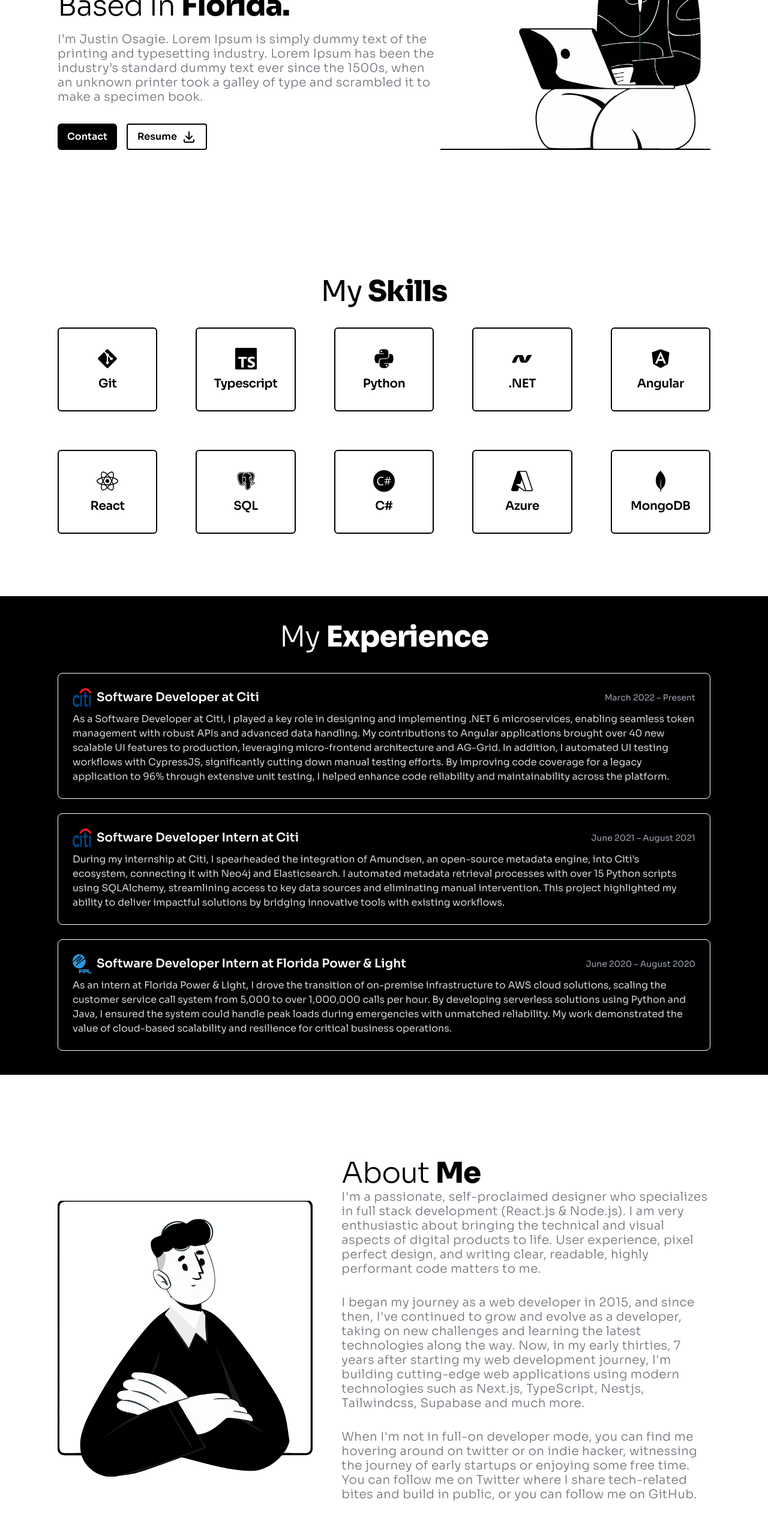
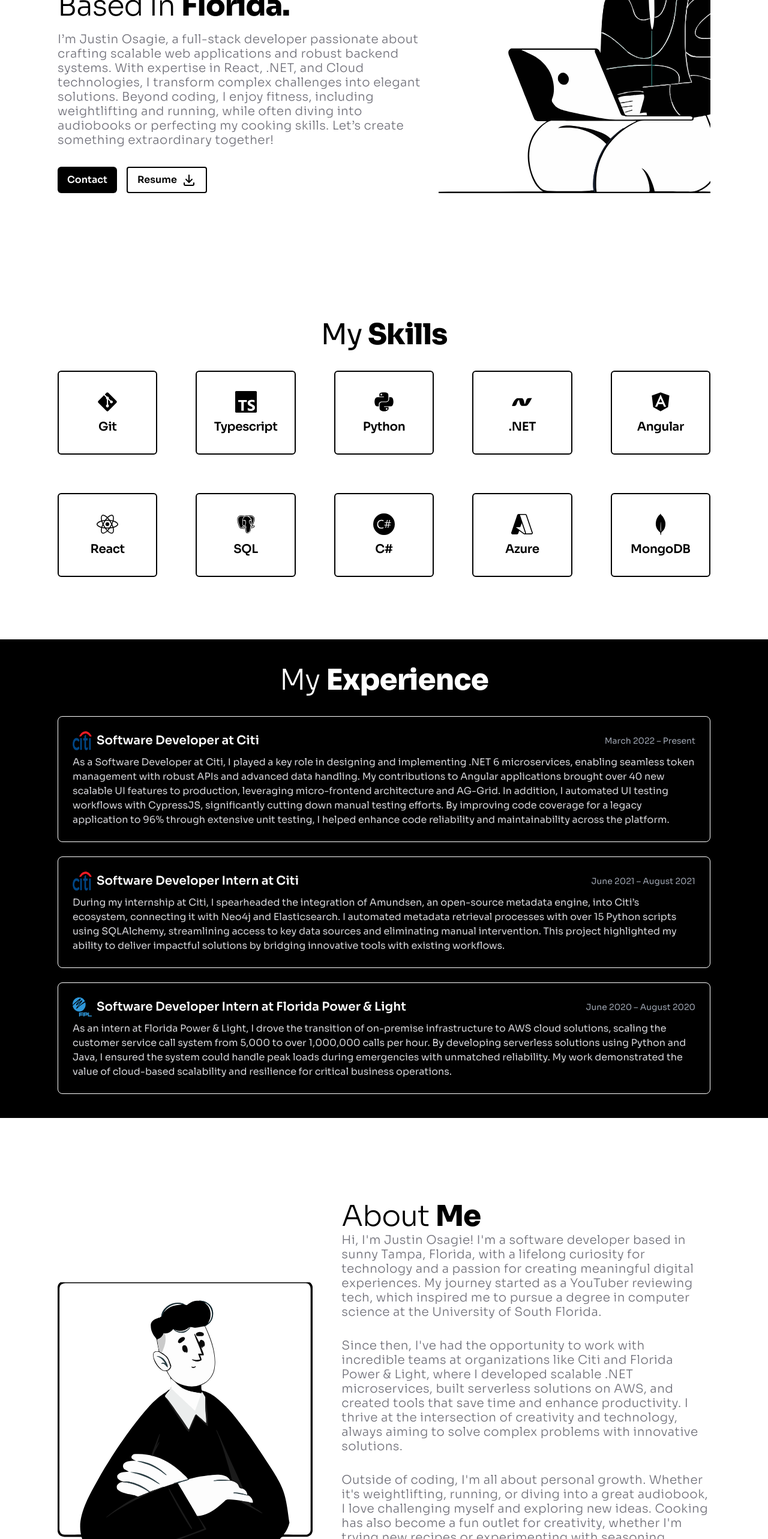
Before and after one commit to ashleyc2219/portfolio-web, a Next.js app: page / in a window 1280 px wide. Shown: the part 234-2800 px from the top of the page at 60% size. Built offline with nearby package versions, Linux system fonts and the light colour scheme.

Commit message:
Added copy text for myself

```diff
--- a/components/sections/aboutSection.tsx
+++ b/components/sections/aboutSection.tsx
@@ -8,7 +8,7 @@
     >
       <div className="mx-auto grid max-w-screen-xl gap-y-8 px-4 py-8 lg:grid-cols-12 lg:gap-8 lg:py-16 xl:gap-x-12">
         {/* Image Content */}
-        <div className="hidden overflow-hidden lg:col-span-5 lg:mt-0 lg:flex">
+        <div className="order-first flex justify-center lg:order-none lg:col-span-5">
           <img
             src="/aboutSection/about.svg"
             alt="mockup"
@@ -17,32 +17,36 @@
         </div>
 
         {/* Text Content */}
-        <div className="mr-auto place-self-center lg:col-span-7">
+        <div className="order-last text-center lg:order-none lg:col-span-7 lg:text-left">
           <h1 className="text-display-medium font-light text-primary-black dark:text-primary-white">
             About <span className="font-extrabold">Me</span>
           </h1>
           <p className="text-paragraph-p2 mb-6 max-w-2xl font-light text-zinc-500 lg:mb-8">
-            I&apos;m a passionate, self-proclaimed designer who specializes in
-            full stack development (React.js & Node.js). I am very enthusiastic
-            about bringing the technical and visual aspects of digital products
-            to life. User experience, pixel perfect design, and writing clear,
-            readable, highly performant code matters to me.
+            Hi, I&apos;m Justin Osagie! I&apos;m a software developer based in
+            sunny Tampa, Florida, with a lifelong curiosity for technology and a
+            passion for creating meaningful digital experiences. My journey
+            started as a YouTuber reviewing tech, which inspired me to pursue a
+            degree in computer science at the University of South Florida.
           </p>
           <p className="text-paragraph-p2 mb-6 max-w-2xl font-light text-zinc-500 lg:mb-8">
-            I began my journey as a web developer in 2015, and since then,
-            I&apos;ve continued to grow and evolve as a developer, taking on new
-            challenges and learning the latest technologies along the way. Now,
-            in my early thirties, 7 years after starting my web development
-            journey, I&apos;m building cutting-edge web applications using
-            modern technologies such as Next.js, TypeScript, Nestjs,
-            Tailwindcss, Supabase and much more.
+            Since then, I&apos;ve had the opportunity to work with incredible
+            teams at organizations like Citi and Florida Power & Light, where I
+            developed scalable .NET microservices, built serverless solutions on
+            AWS, and created tools that save time and enhance productivity. I
+            thrive at the intersection of creativity and technology, always
+            aiming to solve complex problems with innovative solutions.
           </p>
           <p className="text-paragraph-p2 mb-6 max-w-2xl font-light text-zinc-500 lg:mb-8">
-            When I&apos;m not in full-on developer mode, you can find me
-            hovering around on twitter or on indie hacker, witnessing the
-            journey of early startups or enjoying some free time. You can follow
-            me on Twitter where I share tech-related bites and build in public,
-            or you can follow me on GitHub.
+            Outside of coding, I&apos;m all about personal growth. Whether
+            it&apos;s weightlifting, running, or diving into a great audiobook,
+            I love challenging myself and exploring new ideas. Cooking has also
+            become a fun outlet for creativity, whether I&apos;m trying new
+            recipes or experimenting with seasoning techniques.
+          </p>
+          <p className="text-paragraph-p2 mb-6 max-w-2xl font-light text-zinc-500 lg:mb-8">
+            Whether I&apos;m writing code or tackling new challenges, I believe
+            in pushing boundaries, staying curious, and always delivering my
+            best.
           </p>
         </div>
       </div>
--- a/components/sections/contactSection.tsx
+++ b/components/sections/contactSection.tsx
@@ -19,13 +19,12 @@
             Something <span className="text-primary-black">special</span>
           </h2>
           <p className="text-paragraph-p2 font-light text-zinc-500">
-            I seek to push the limits of creativity to create high-engaging,
-            user-friendly, and memorable interactive experiences.
+            I strive to combine creativity and technical expertise to build
+            user-friendly, impactful, and memorable digital experiences.
           </p>
-          <div className="text-h3 font-semibold text-primary-black">
-            <p>Yourmail@gmail.com</p>
-            <p>1234567890</p>
-          </div>
+          <p className="text-h3 font-semibold text-primary-black">
+            osajustin@gmail.com
+          </p>
         </div>
 
         {/* Left Section: Form */}
--- a/components/sections/heroSection.tsx
+++ b/components/sections/heroSection.tsx
@@ -28,10 +28,13 @@
           </h3>
 
           <p className="text-paragraph-p2 mt-4 max-w-2xl font-light text-zinc-500 lg:mb-8">
-            I’m Justin Osagie. Lorem Ipsum is simply dummy text of the printing
-            and typesetting industry. Lorem Ipsum has been the industry’s
-            standard dummy text ever since the 1500s, when an unknown printer
-            took a galley of type and scrambled it to make a specimen book.
+            I’m Justin Osagie, a full-stack developer passionate about crafting
+            scalable web applications and robust backend systems. With expertise
+            in React, .NET, and Cloud technologies, I transform complex
+            challenges into elegant solutions. Beyond coding, I enjoy fitness,
+            including weightlifting and running, while often diving into
+            audiobooks or perfecting my cooking skills. Let’s create something
+            extraordinary together!
           </p>
 
           <div className="mt-6 flex space-x-4">
```
